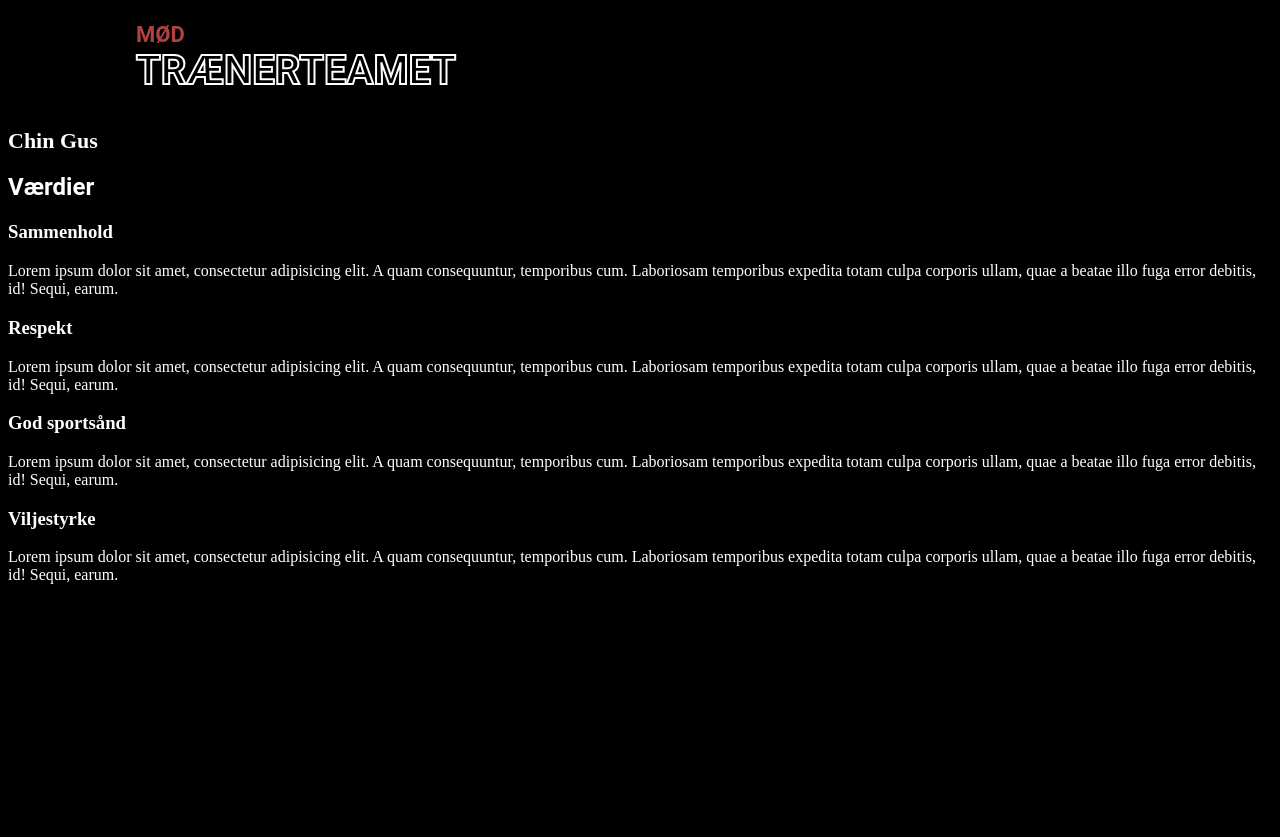
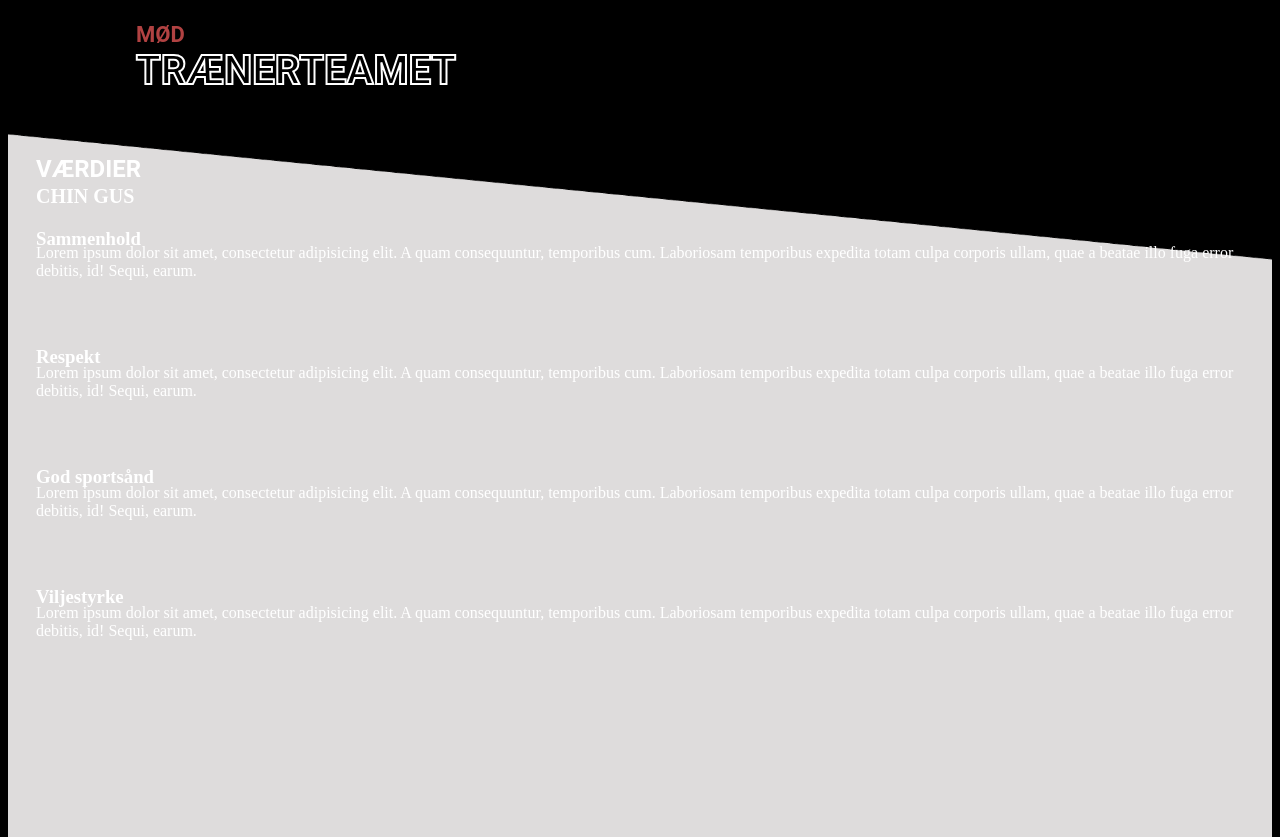
Before and after one commit to rona0515/chinguprojekt, a plain HTML site: page om.html in a window 1280 px wide. Shown: the part 1826-2663 px from the top of the page. Before the commit the page ends 2426 px from the top, so only its background shows below. Drawn offline with Linux system fonts and the light colour scheme; a script that the page names is missing.

Commit message:
værdier: om

```diff
--- a/om.html
+++ b/om.html
@@ -44,30 +44,34 @@
             </div>
         </section>
         <section id="fourth_section">
-            <div class="section_wrapper">
+            <div class="section_wrapper3">
                 <h2>Mød</h2>
                 <h1 class="outline">trænerteamet</h1>
             </div>
         </section>
         <section id="fifth_section">
-            <div class="section_wrapper">
+            <div class="container">
+                <img src="1x/Artboard%202.png" alt="baggrund_hvid">
+                <div class="section_wrapper4">
                     <h2>Chin Gus</h2>
                     <h1>Værdier</h1>
                     <div class="col">
-                    <h3>Sammenhold</h3>
-                    <p>Lorem ipsum dolor sit amet, consectetur adipisicing elit. A quam consequuntur, temporibus cum. Laboriosam temporibus expedita totam culpa corporis ullam, quae a beatae illo fuga error debitis, id! Sequi, earum.</p>
+                        <h3 class="sammenhold">Sammenhold</h3>
+
+                        <p class="sammenhold">Lorem ipsum dolor sit amet, consectetur adipisicing elit. A quam consequuntur, temporibus cum. Laboriosam temporibus expedita totam culpa corporis ullam, quae a beatae illo fuga error debitis, id! Sequi, earum.</p>
                     </div>
                     <div class="col">
-                    <h3>Respekt</h3>
-                    <p>Lorem ipsum dolor sit amet, consectetur adipisicing elit. A quam consequuntur, temporibus cum. Laboriosam temporibus expedita totam culpa corporis ullam, quae a beatae illo fuga error debitis, id! Sequi, earum.</p>
+                        <h3 class="respekt">Respekt</h3>
+                        <p class="respekt">Lorem ipsum dolor sit amet, consectetur adipisicing elit. A quam consequuntur, temporibus cum. Laboriosam temporibus expedita totam culpa corporis ullam, quae a beatae illo fuga error debitis, id! Sequi, earum.</p>
                     </div>
                     <div class="col">
-                    <h3>God sportsånd</h3>
-                    <p>Lorem ipsum dolor sit amet, consectetur adipisicing elit. A quam consequuntur, temporibus cum. Laboriosam temporibus expedita totam culpa corporis ullam, quae a beatae illo fuga error debitis, id! Sequi, earum.</p>
+                        <h3 class="sportsånd">God sportsånd</h3>
+                        <p class="sportsånd">Lorem ipsum dolor sit amet, consectetur adipisicing elit. A quam consequuntur, temporibus cum. Laboriosam temporibus expedita totam culpa corporis ullam, quae a beatae illo fuga error debitis, id! Sequi, earum.</p>
                     </div>
                     <div class="col">
-                    <h3>Viljestyrke</h3>
-                    <p>Lorem ipsum dolor sit amet, consectetur adipisicing elit. A quam consequuntur, temporibus cum. Laboriosam temporibus expedita totam culpa corporis ullam, quae a beatae illo fuga error debitis, id! Sequi, earum.</p>
+                        <h3 class="viljestyrke">Viljestyrke</h3>
+                        <p class="viljestyrke">Lorem ipsum dolor sit amet, consectetur adipisicing elit. A quam consequuntur, temporibus cum. Laboriosam temporibus expedita totam culpa corporis ullam, quae a beatae illo fuga error debitis, id! Sequi, earum.</p>
+                    </div>
                 </div>
             </div>
         </section>
--- a/styles/om.css
+++ b/styles/om.css
@@ -9,13 +9,14 @@ nav a {
 }
 */
 
-/*second_section*/
-#second_section {
+/*First_section*/
+#first_section {
     background-image: ;
     background-size: cover;
 
 }
 
+/*second_section*/
 .container {
     position: relative;
     color: white;
@@ -43,12 +44,6 @@ nav a {
 }
 
 /*third_section*/
-#third_section {
-    background-image: ;
-    background-size: cover;
-
-}
-
 .container {
     position: relative;
     color: white;
@@ -96,3 +91,72 @@ h1.outline {
     font-family: roboto, thin;
     color: #b14242;
 }
+
+/*fifth_section*/
+.container {
+    position: relative;
+    color: white;
+}
+
+.section_wrapper4 h1 {
+    position: absolute;
+    top: 8px;
+    left: 28px;
+    text-transform: uppercase;
+}
+
+.section_wrapper4 h2 {
+    position: absolute;
+    top: 41px;
+    left: 28px;
+    text-transform: uppercase;
+    font-size: 20px;
+}
+
+.section_wrapper4 h3.sammenhold {
+    position: absolute;
+    top: 82px;
+    left: 28px;
+}
+
+.section_wrapper4 p.sammenhold {
+    position: absolute;
+    top: 100px;
+    left: 28px;
+}
+
+.section_wrapper4 h3.respekt {
+    position: absolute;
+    top: 200px;
+    left: 28px;
+}
+
+.section_wrapper4 p.respekt {
+    position: absolute;
+    top: 220px;
+    left: 28px;
+}
+
+.section_wrapper4 h3.sportsånd {
+    position: absolute;
+    top: 320px;
+    left: 28px;
+}
+
+.section_wrapper4 p.sportsånd {
+    position: absolute;
+    top: 340px;
+    left: 28px;
+}
+
+.section_wrapper4 h3.viljestyrke {
+    position: absolute;
+    top: 440px;
+    left: 28px;
+}
+
+.section_wrapper4 p.viljestyrke {
+    position: absolute;
+    top: 460px;
+    left: 28px;
+}
```
Also changed, not shown: 1x/Artboard 2.png (added). Lines whose indentation alone changed are shown as unchanged.
